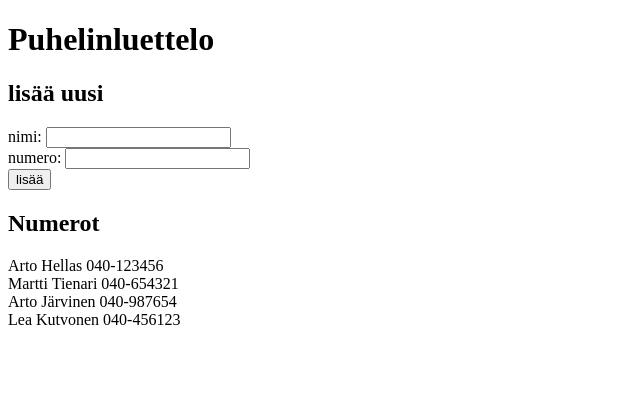
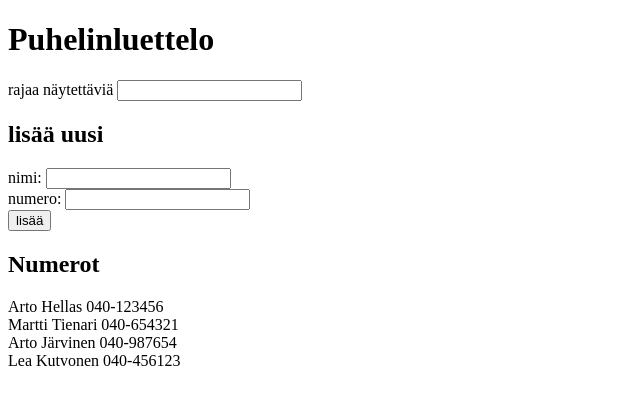
Before and after one commit to teemuko/hs-avoin-yo-fullstack, a React (Create React App) app in the folder osa2/puhelinluettelo/: page / in a window 1280 px wide. Shown: the top 404 px of the page, without its empty margins (0-640 px from the left). Built offline with nearby package versions, Linux system fonts and the light colour scheme; the HTML template or start-up script is replaced by a standard one.

Commit message:
Osa2 -harjoitus 2.9 puhelinluettelo.

```diff
--- a/osa2/puhelinluettelo/src/App.js
+++ b/osa2/puhelinluettelo/src/App.js
@@ -10,8 +10,16 @@ const App = () => {
   ])
   const [ newName, setNewName ] = useState('')
   const [ newPhone, setNewPhone ] = useState('')
+  const [ filter, setFilter ] = useState('')
 
-  const rows = () => persons.map(person =>
+  const filteredPersons = (filter === '')
+      ? persons
+      : persons.filter(person => (
+          person.name.toLowerCase()
+            .indexOf(filter.toLowerCase()) > -1
+      ))
+
+  const rows = () => filteredPersons.map(person =>
     <Person
       key={person.name}
       person={person}
@@ -52,9 +60,19 @@ const App = () => {
     setNewPhone(event.target.value)
   }
 
+  const handleFilterChange = (event) => {
+    setFilter(event.target.value)
+  }
+
   return (
     <div>
       <h1>Puhelinluettelo</h1>
+      <div>
+        rajaa näytettäviä <input
+                            value={filter}
+                            onChange={handleFilterChange}
+                          />
+      </div>
       <h2>lisää uusi</h2>
       <form onSubmit={addPerson}>
         <div>
```
